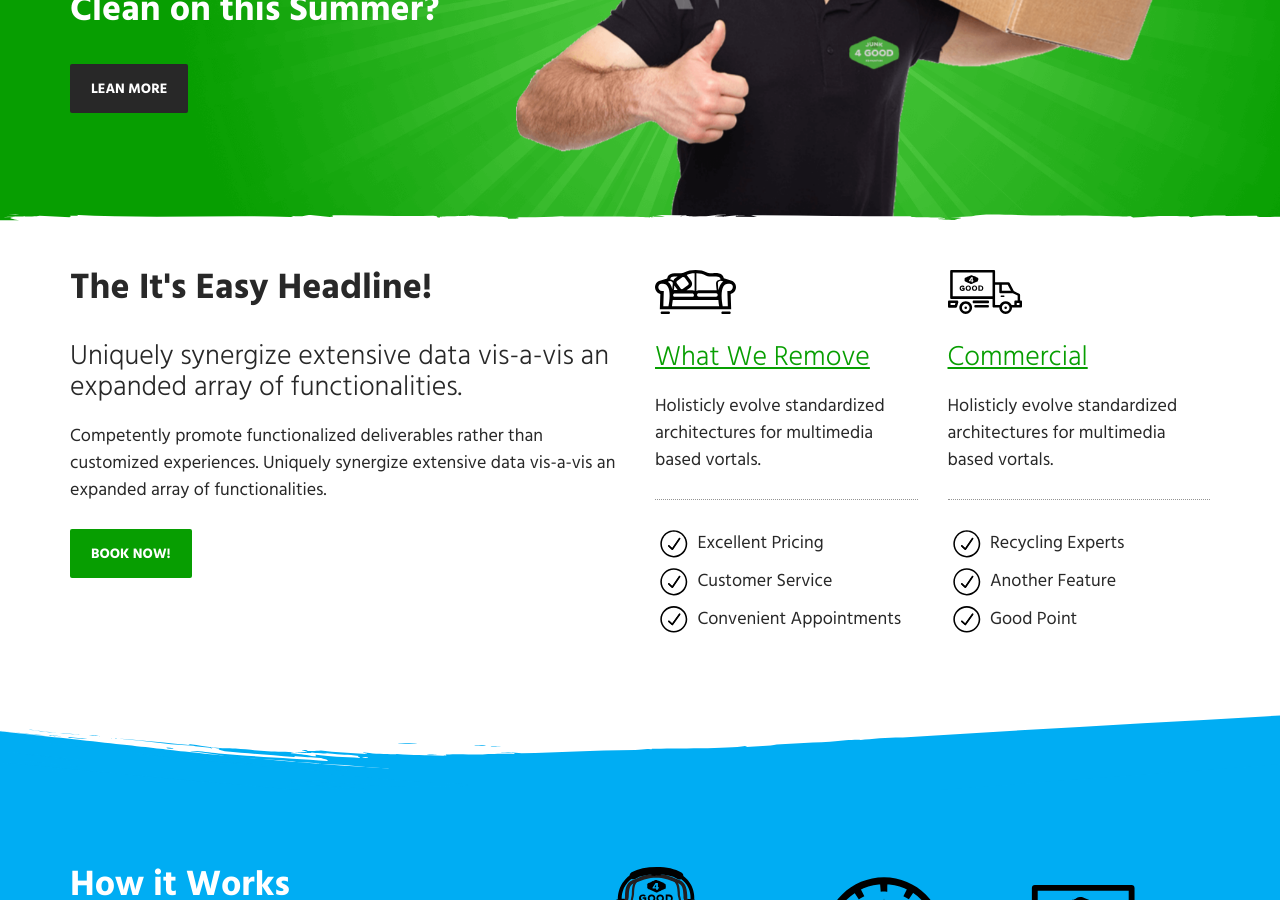
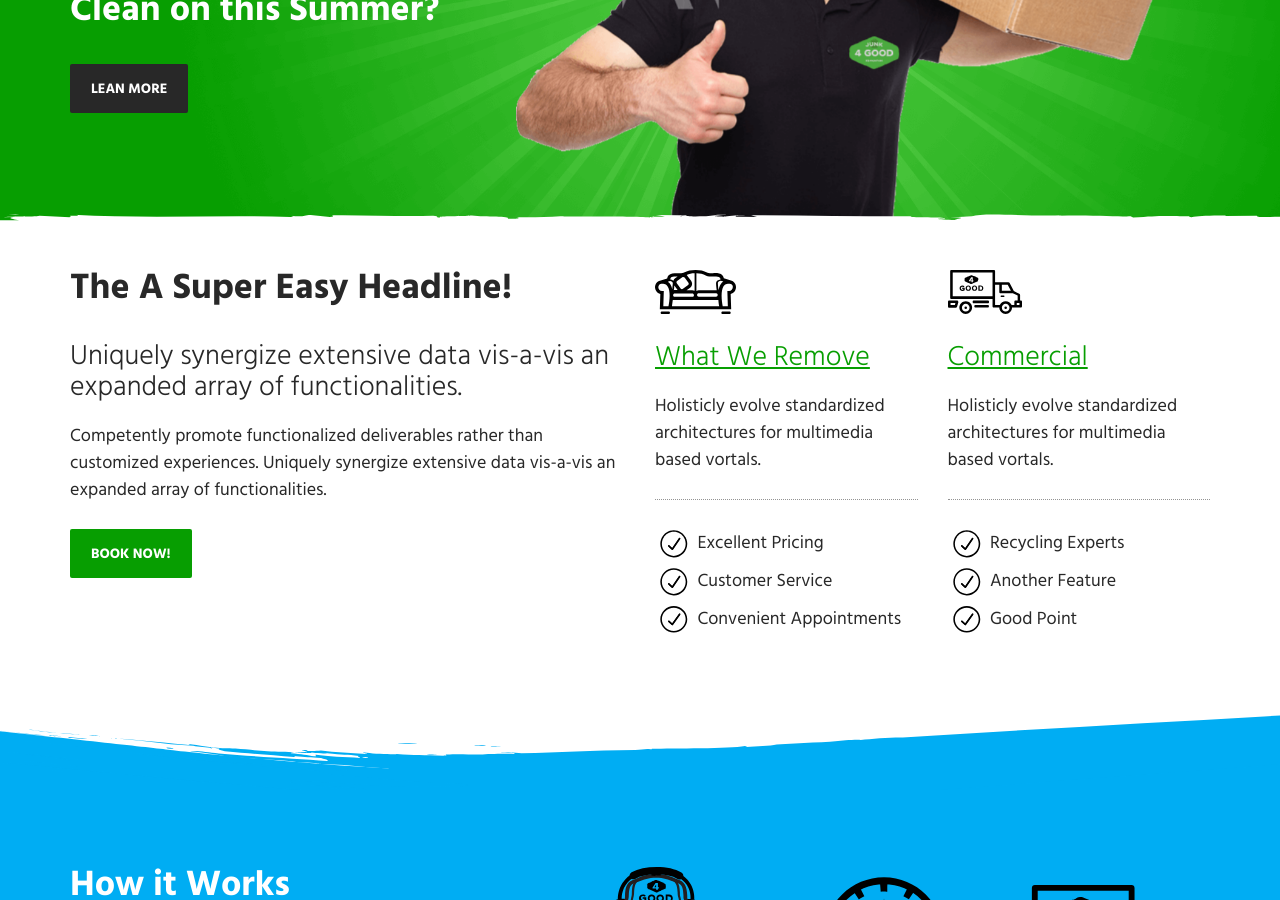
Before and after one commit to jordanbehan/rd, a Jekyll site: the page built from junk.home.html, in a window 1280 px wide and 900 px high, scrolled down 480 px. Built offline with Jekyll 4.4.1, drawn with Linux system fonts in a browser that asks for light colours; nearby versions of some CDN libraries; some web fonts are replaced.

Commit message:
Update junk.home.html

```diff
--- a/junk.home.html
+++ b/junk.home.html
@@ -21,7 +21,7 @@ title: home
 	<section class="container hidden-xs">
 		<div class="row">
 			<div class="col-sm-12 col-md-6">
-				<h2>The It's Easy Headline!</h2>
+				<h2>The A Super Easy Headline!</h2>
 				<h3>Uniquely synergize extensive data vis-a-vis an expanded array of functionalities.</h3>
 				<p>Competently promote functionalized deliverables rather than customized experiences. Uniquely synergize extensive data vis-a-vis an expanded array of functionalities.</p>
 				<p><a href="" class="btn btn-primary">Book Now!</a></p>
```
